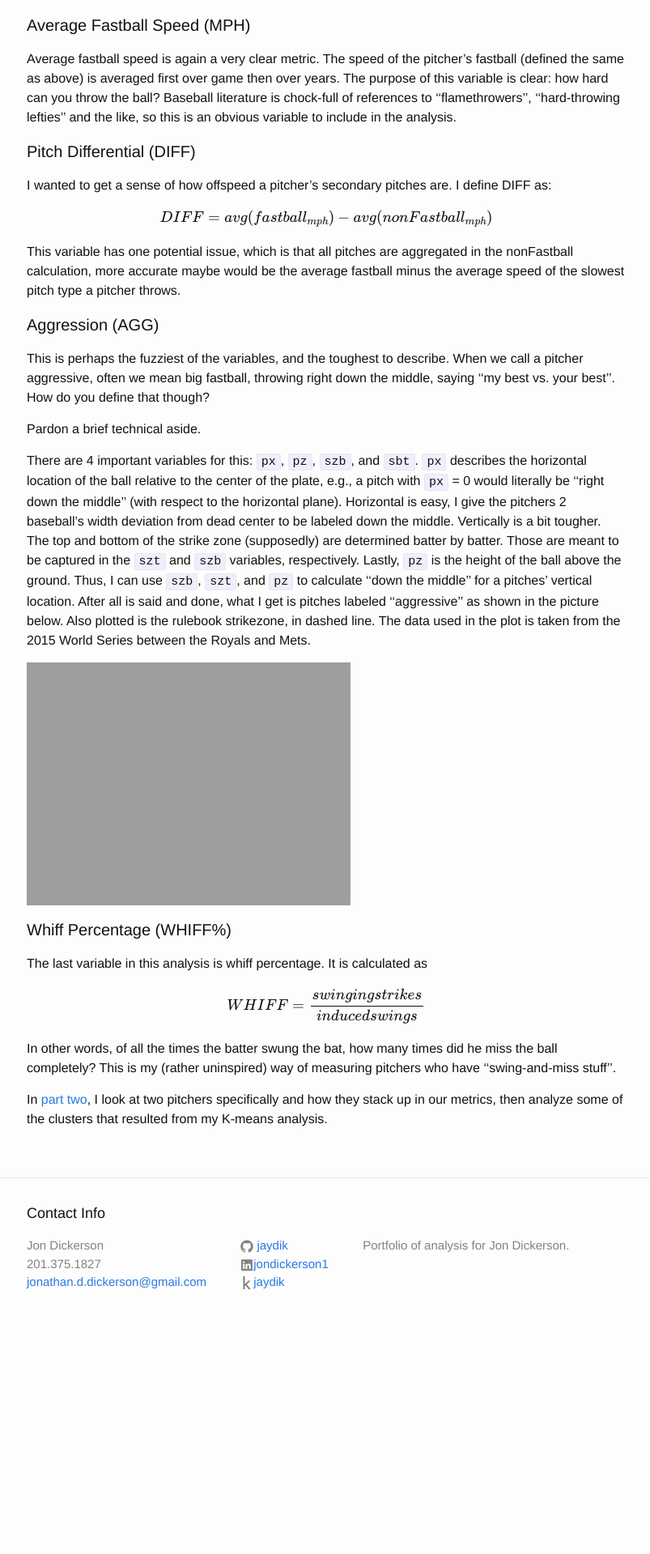
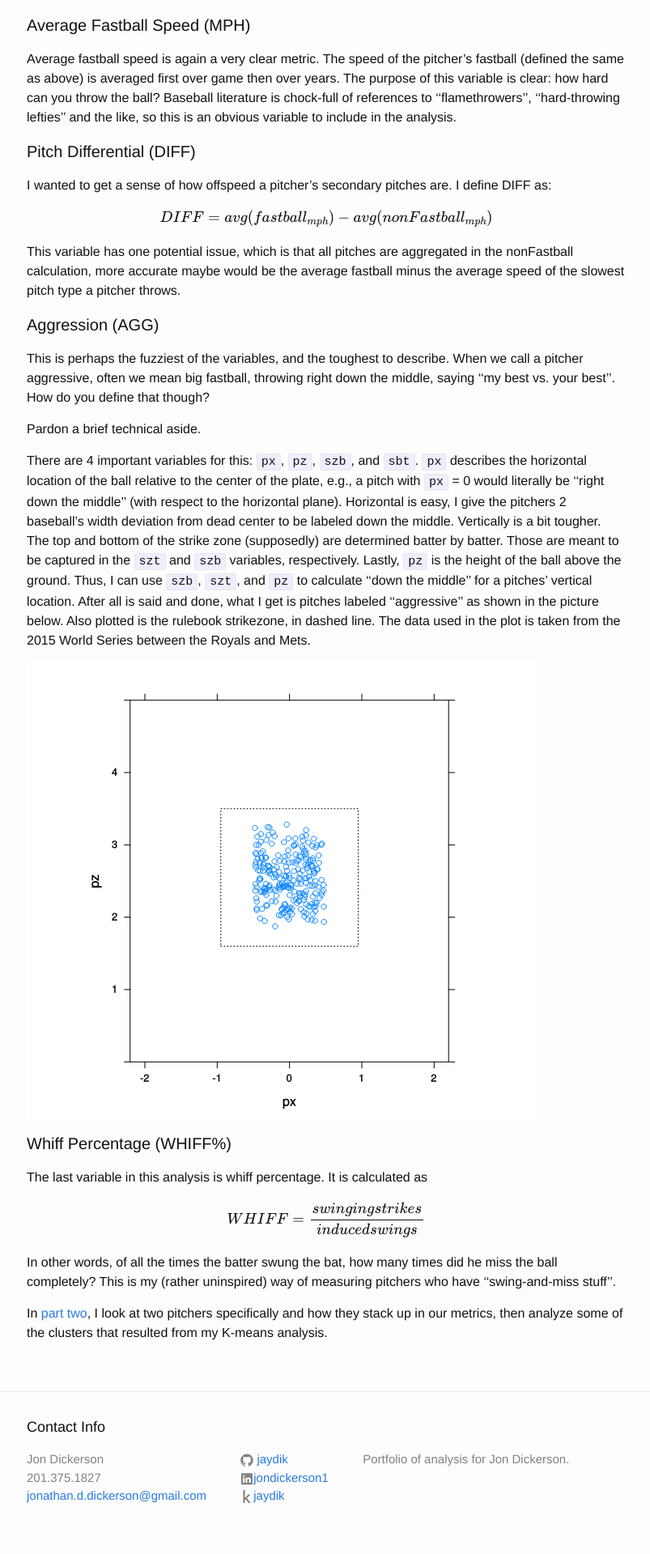
Before and after one commit to jaydik/jaydik.github.io, a Jekyll site: the page built from _posts/2016-06-25-Clustering-MLB-Pitchers.md, in a window 1280 px wide. Shown: the part 1822-3741 px from the top of the page at 81% size, without its empty margins (237-1040 px from the left). Built offline with Jekyll 4.4.1, drawn with Linux system fonts in a browser that asks for light colours; formulas are drawn with MathJax 3; before the commit the page ends 3477 px from its top, so only the background shows below that.

Commit message:
fix image

```diff
--- a/_posts/2016-06-25-Clustering-MLB-Pitchers.md
+++ b/_posts/2016-06-25-Clustering-MLB-Pitchers.md
@@ -108,7 +108,7 @@ Lastly, `pz` is the height of the ball above the ground. Thus, I can use `szb`,
 for a pitches' vertical location. After all is said and done, what I get is pitches labeled ''aggressive'' as shown in the picture below.
 Also plotted is the rulebook strikezone, in dashed line. The data used in the plot is taken from the 2015 World Series between the Royals and Mets.
 
-![aggression plot]({{ site.url }}/pics/aggplot.pdf)
+![aggression plot]({{ site.url }}/pics/aggplot.svg)
 
 
 #### Whiff Percentage (WHIFF%)
```
Also changed, not shown: pics/aggplot.svg (added).
